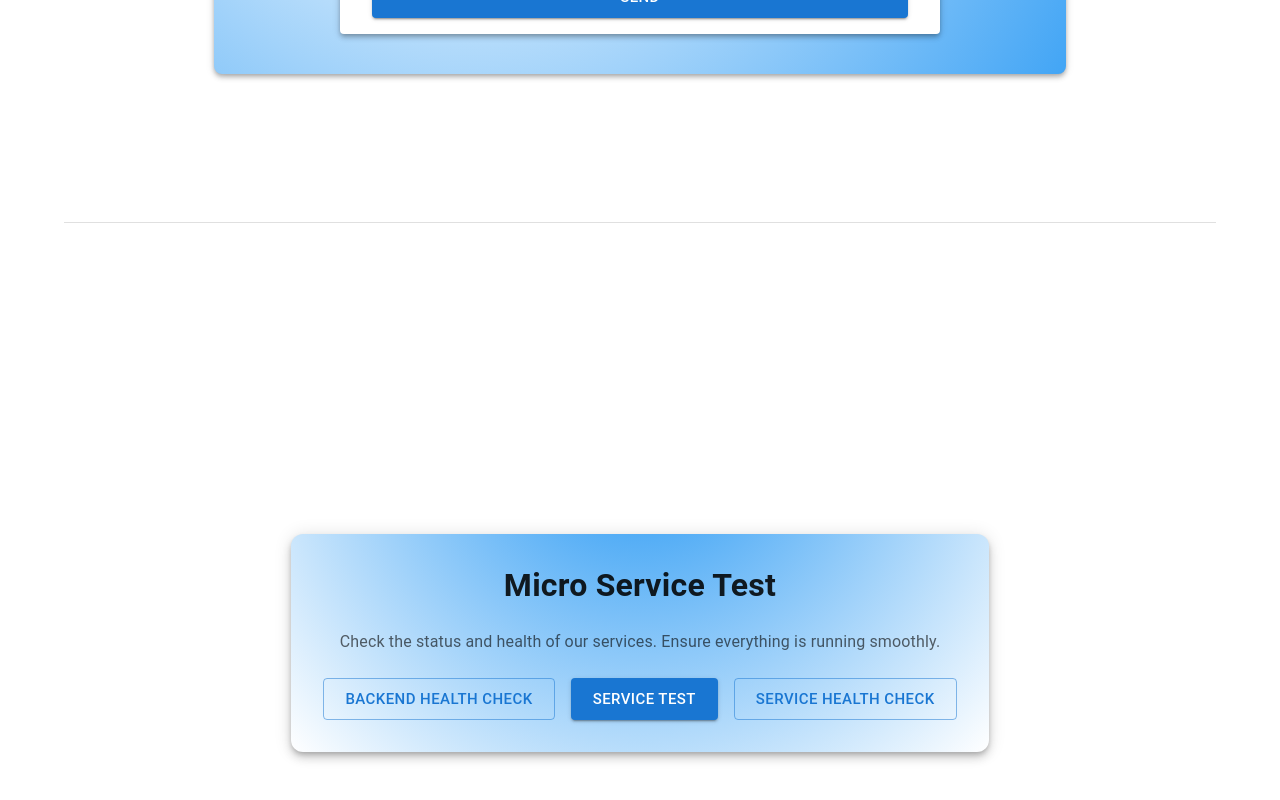
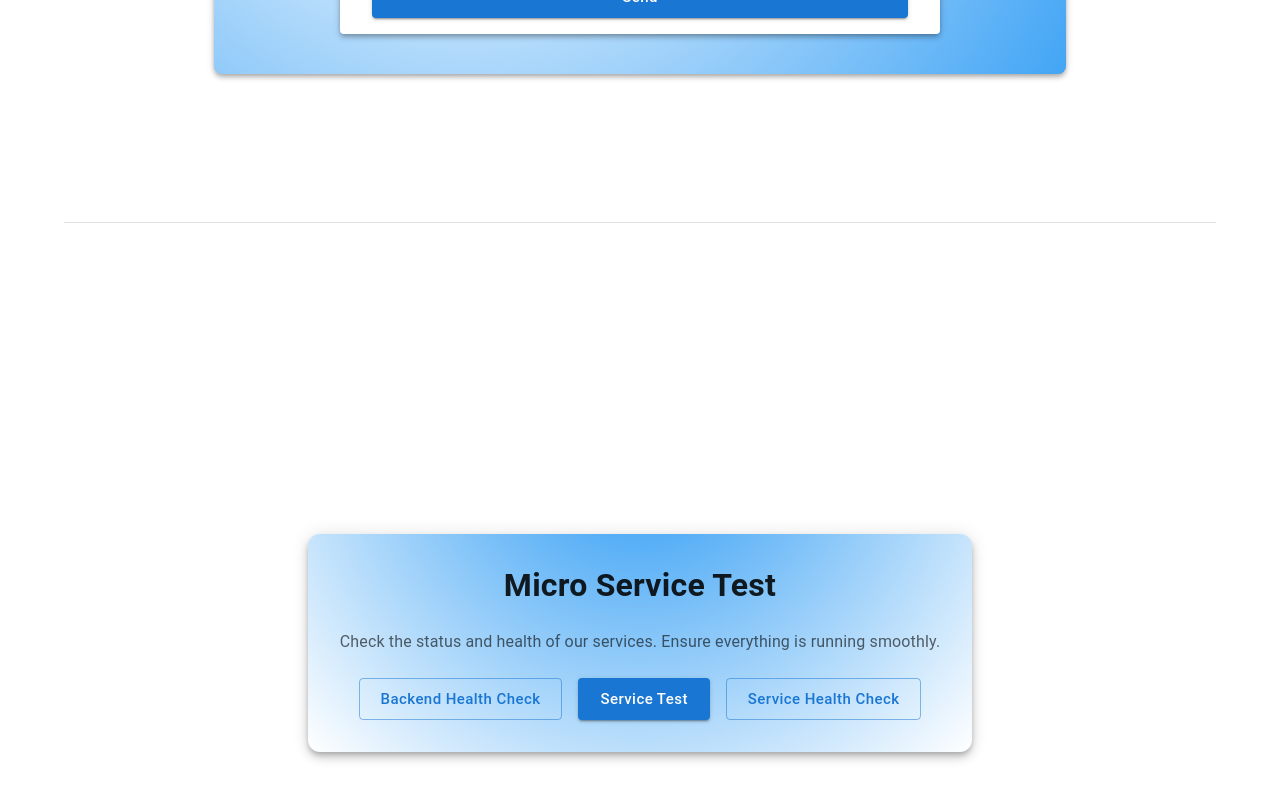
Before and after one commit to ahmettoguz/Micro-Frontend, a React (Vite) app: page / in a window 1280 px wide. Shown: the part 1379-2179 px from the top of the page. Built offline with nearby package versions, Linux system fonts and the light colour scheme.

Commit message:
language support

```diff
--- a/src/components/core/components/XLoadingButton.tsx
+++ b/src/components/core/components/XLoadingButton.tsx
@@ -35,7 +35,7 @@ export const XLoadingButton: React.FC<XLoadingButtonProps> = ({
       onClick={onClick}
       loading={loading}
       disabled={loading}
-      sx={sx}
+      sx={{ ...sx, textTransform: "none" }}
       size={size}
       loadingIndicator={<CircularProgress color="inherit" size={"2em"} />}
     >
--- a/src/components/sections/ServiceTest.tsx
+++ b/src/components/sections/ServiceTest.tsx
@@ -4,6 +4,7 @@ import axios from "axios";
 import { useState } from "react";
 import { useSnackbarUtils } from "../../utils/useSnackbarUtils";
 import { XLoadingButton } from "../core/components/XLoadingButton";
+import { t } from "i18next";
 
 export const ServiceTest = () => {
   const theme = useTheme();
@@ -105,7 +106,7 @@ export const ServiceTest = () => {
             fontSize: { xs: "1.5rem", md: "2rem" },
           }}
         >
-          Micro Service Test
+          {t("test.microServiceTest")}
         </Typography>
         <Typography
           variant="body1"
@@ -114,8 +115,7 @@ export const ServiceTest = () => {
             color: "text.secondary",
           }}
         >
-          Check the status and health of our services. Ensure everything is
-          running smoothly.
+          {t("test.checkTheStatus")}
         </Typography>
 
         <Box sx={{ display: "flex", justifyContent: "center", gap: 2 }}>
@@ -126,7 +126,7 @@ export const ServiceTest = () => {
             loading={loadingBtnBackendHC}
             onClick={handleBackendHealthCheck}
           >
-            <span>Backend Health Check</span>
+            <span> {t("test.backendHealthCheck")}</span>
           </XLoadingButton>
 
           <XLoadingButton
@@ -136,7 +136,7 @@ export const ServiceTest = () => {
             loading={loadingBtnService}
             onClick={handleEmailServiceTest}
           >
-            <span>Service Test</span>
+            <span>{t("test.serviceTest")}</span>
           </XLoadingButton>
 
           <XLoadingButton
@@ -146,7 +146,7 @@ export const ServiceTest = () => {
             loading={loadingBtnServiceHC}
             onClick={handleServiceHealthCheck}
           >
-            <span>Service Health Check</span>
+            <span>{t("test.serviceHealthCheck")}</span>
           </XLoadingButton>
         </Box>
       </Box>
--- a/src/language/en.json
+++ b/src/language/en.json
@@ -25,6 +25,13 @@
       "emailReceiver": "Email Receiver",
       "emailContent": "Email Content"
     },
+    "test": {
+      "microServiceTest": "Micro Service Test",
+      "checkTheStatus": "Check the status and health of our services. Ensure everything is running smoothly.",
+      "backendHealthCheck": "Backend Health Check",
+      "serviceTest": "Service Test",
+      "serviceHealthCheck": "Service Health Check"
+    },
     "footer": {
       "developer": "Developed by Ahmet Oğuz Ergin"
     },
--- a/src/language/tr.json
+++ b/src/language/tr.json
@@ -25,6 +25,13 @@
       "emailReceiver": "Email Alıcısı",
       "emailContent": "Email İçeriği"
     },
+    "test": {
+      "microServiceTest": "Mikro Hizmet Testi",
+      "checkTheStatus": "Çalışan servislerin durumunu kontrol edin. Servislerin sorunsuz bir şekilde çalıştığından emin olmalısınız.",
+      "backendHealthCheck": "Backend Durum Kontrolü",
+      "serviceTest": "Hizmet Testi",
+      "serviceHealthCheck": "Service Durum Kontrolü"
+    },
     "footer": {
       "developer": "Geliştiren Ahmet Oğuz Ergin"
     },
```
